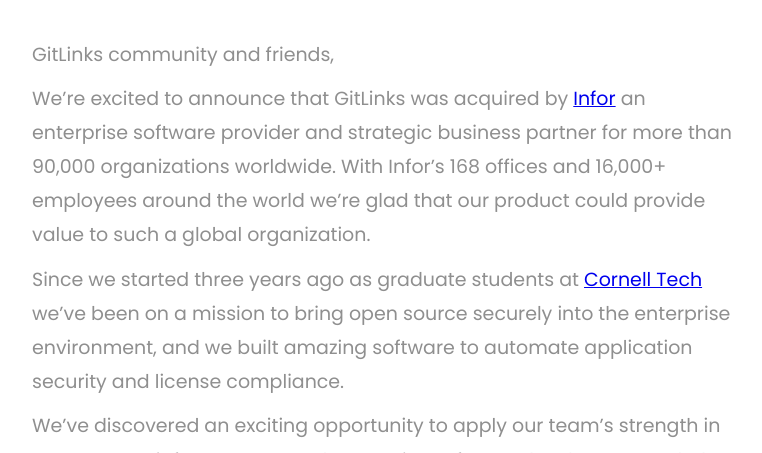
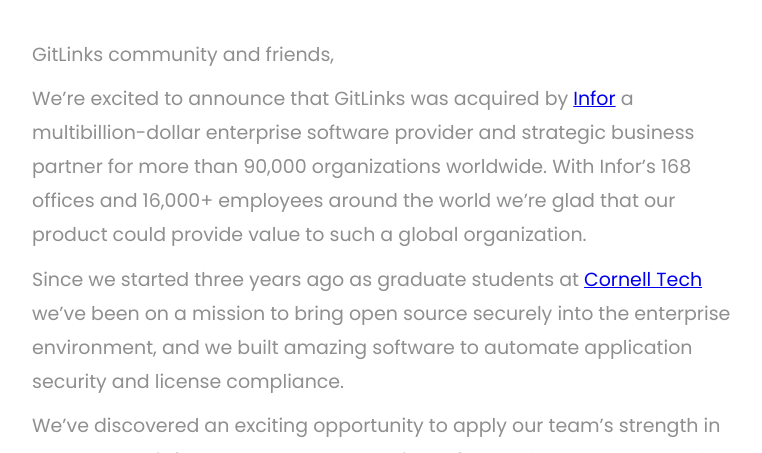
Before and after one commit to nwams/gitlinks-acquisition, a plain HTML site: page index.html in a window 1280 px wide. Shown: the part 719-1172 px from the top of the page, without its empty margins (258-1020 px from the left). Drawn offline with Linux system fonts and the light colour scheme.

Commit message:
Update index.html
tweak

```diff
--- a/index.html
+++ b/index.html
@@ -45,7 +45,7 @@
           <p class="paragraph secondary-color">
             GitLinks community and friends,</p>
           <p class="paragraph secondary-color">We&#8217;re excited to announce that GitLinks was acquired by <a
-            href="https://www.infor.com/" target="_blank">Infor</a> an
+            href="https://www.infor.com/" target="_blank">Infor</a> a multibillion-dollar
             enterprise software provider and strategic business partner for more than 90,000 organizations
             worldwide. With Infor’s 168 offices and 16,000+ employees around the world we’re glad that our product
             could provide value to such a global organization.
```
